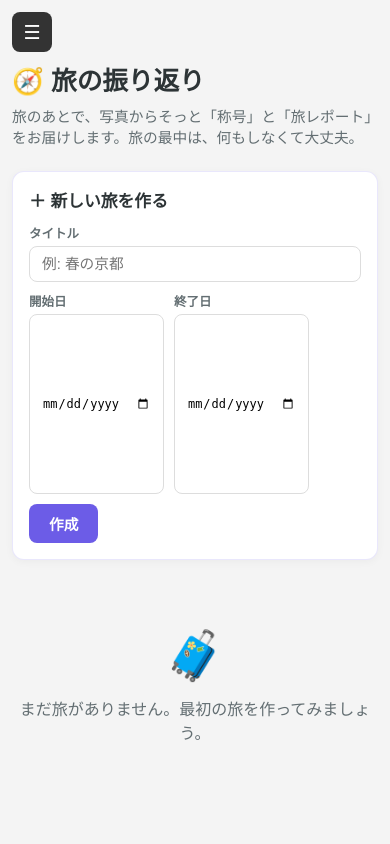
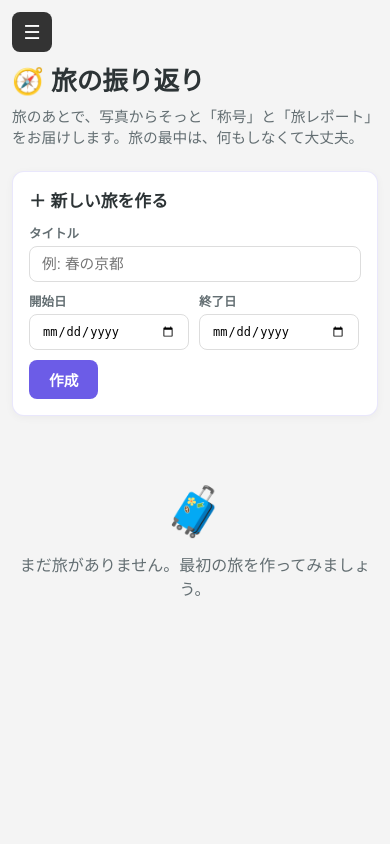
Before and after one commit to sabatexima/tabimate, a Flask app: page /reflection/ in a window 390 px wide. Run offline with Flask 3, Linux system fonts and the light colour scheme; the visitor is signed in with stand-in values (Sample User, id 1); data that the repository does not hold is empty.

Commit message:
モバイルのスクロール不可と日付入力欄の肥大を修正
- スマホで.mainがoverflow:hiddenのため長いページがスクロールできなかったのを
  overflow-y:autoに変更（縦スクロール領域化）。
- 開始日/終了日の入力欄が.field(縦flex)内でflex-basis:160pxを高さと解釈され
  巨大化していたのを修正。.field側に幅を持たせ、inputはwidth:100%に。

Co-Authored-By: Claude Opus 4.7 <noreply@anthropic.com>

```diff
--- a/src/templates/layout.html
+++ b/src/templates/layout.html
@@ -22,7 +22,8 @@
     @media (max-width: 768px) {
       html, body { overflow: hidden; }
       .wrapper { height: 100%; min-height: unset; }
-      .main { overflow: hidden; }
+      /* .main を縦スクロール可能な領域にする（長いページでもスクロールできるように） */
+      .main { overflow-y: auto; -webkit-overflow-scrolling: touch; }
     }
 
     /* ハンバーガーボタン（モバイルのみ表示）*/
--- a/src/templates/reflection/index.html
+++ b/src/templates/reflection/index.html
@@ -31,7 +31,8 @@
     border: 1px solid #ddd; border-radius: 8px; padding: 9px 12px; font-size: 0.92em;
   }
   .field.title-field input { width: 100%; box-sizing: border-box; }
-  .new-trip input[type="date"] { flex: 0 1 160px; }
+  .field.date-field { flex: 0 1 160px; }
+  .new-trip input[type="date"] { width: 100%; box-sizing: border-box; }
   .new-trip button {
     background: var(--primary-color); color: #fff; border: none; border-radius: 8px;
     padding: 9px 20px; font-weight: 600; cursor: pointer; font-size: 0.92em;
@@ -104,11 +105,11 @@
       <label for="f-title">タイトル</label>
       <input id="f-title" type="text" name="title" placeholder="例: 春の京都" maxlength="100">
     </div>
-    <div class="field">
+    <div class="field date-field">
       <label for="f-start">開始日</label>
       <input id="f-start" type="date" name="start_date">
     </div>
-    <div class="field">
+    <div class="field date-field">
       <label for="f-end">終了日</label>
       <input id="f-end" type="date" name="end_date">
     </div>
```
